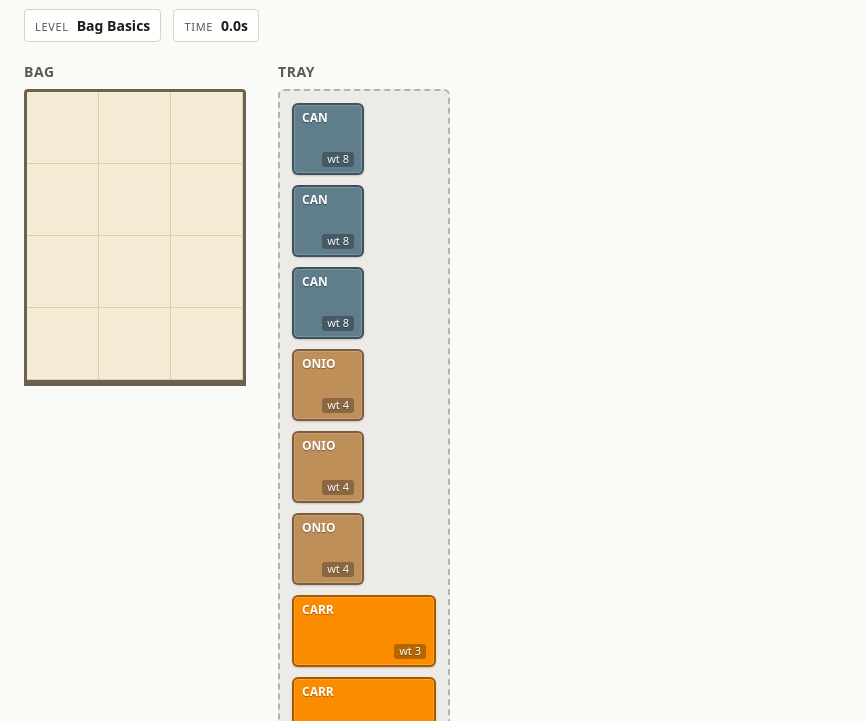
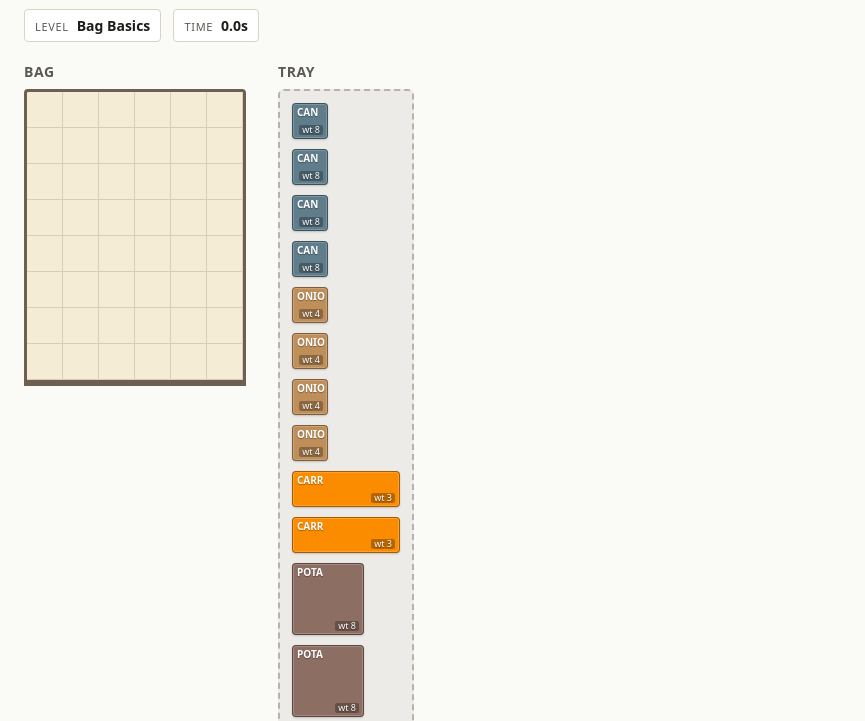
Before and after one commit to wenqinglim/self-checkout, a website with bundled scripts: page index.html in a window 1280 px wide. Shown: the part 79-800 px from the top of the page, without its empty margins (0-865 px from the left). Built offline with nearby package versions, Linux system fonts and the light colour scheme.

Commit message:
Halve item grid + add odd-shaped items (#12)
* Halve item grid + add odd-shaped items

Doubles bag resolution in every level and halves --cell so bags stay
roughly the same on-screen size. Items get redefined at the finer
resolution with realistic relative proportions: a can of beans (1x1)
is the unit; a watermelon is 3x3, a sack of potatoes 2x2, a 2L soda
1x3. Four new odd-aspect items use the finer grid — baguette (4x1),
wine bottle (1x3), pizza box (3x3), and bag of flour (2x2).

Per-level trays are rebuilt to refill the new bags at the same
occupancy ratios as before, and star thresholds rescaled from the new
max base scores while preserving each level's intended difficulty
character (sturdy basics, narrow stack, wide shallow, eggs-shield,
fragile forest, heavy haul, jar bind).

Logic stays grid-agnostic — no changes to src/. Tests in
tests/logic.test.js that hard-coded tiny grids around now-larger items
(watermelon, cereal, soda, chips, jar, potatoes, greens, carrots) are
moved to grids that fit and their expected loads recomputed. All 36
assertions pass.

Co-Authored-By: Claude Opus 4.7 <noreply@anthropic.com>

* Address PR review: pizza/L1/L6 comment accuracy

- Pizza item comment: clarify that loads SUM across spanned columns, so
  a single can over any one of the pizza's three cols (load 8 → 12
  effective) breaks it — not "one can per column" as previously written.
- L1 Bag Basics: restore the adversarial-stack caveat the original
  comment had. The new 6x8 grid still admits the sturdy-on-sturdy traps
  (3 cans on one onion, 4 onions stacked above carrots), and the
  rewritten "nothing breaks under sensible play" framing silently
  absorbed that nuance.
- L6 Heavy Haul: drop the 2 wine bottles. Wine str 10 is lower than
  cereal str 14, so a single can above wine would break it — exactly the
  fragility-roulette character the level claims to avoid. Add 4 more
  cans to keep the bag at a sensible occupancy (56/80 = 70%); retune
  thresholds to [180, 250, 290] against the new max base 317. Update
  the comment to explicitly call out why wine is excluded.

Co-Authored-By: Claude Opus 4.7 <noreply@anthropic.com>

---------

Co-authored-by: Claude Opus 4.7 <noreply@anthropic.com>

```diff
--- a/data/items.js
+++ b/data/items.js
@@ -9,12 +9,18 @@
 //   value     — points awarded if the item survives the carry
 //   color     — placeholder visual; readable rectangles for the MVP
 //   tag       — short shorthand the player can read on the rectangle
+//
+// The grid unit was halved in `feature/halve-grid-resolution`: a 1x1 cell is
+// now the size of a small can. Larger items are sized in multiples of that.
+// `weight`/`strength`/`value` were left intact where they still made sense
+// post-resize, and only nudged where the new footprint changed the item's
+// physical character (e.g. a 1L jar getting taller didn't change its mass).
 
 export const ITEMS = {
   watermelon: {
     id: "watermelon",
     name: "Watermelon",
-    footprint: { w: 2, h: 2 },
+    footprint: { w: 3, h: 3 },
     weight: 10,
     strength: 60,
     value: 30,
@@ -34,7 +40,7 @@ export const ITEMS = {
   soda: {
     id: "soda",
     name: "2L soda",
-    footprint: { w: 1, h: 2 },
+    footprint: { w: 1, h: 3 },
     weight: 9,
     strength: 30,
     value: 15,
@@ -44,7 +50,7 @@ export const ITEMS = {
   cereal: {
     id: "cereal",
     name: "Cereal box",
-    footprint: { w: 2, h: 1 },
+    footprint: { w: 2, h: 2 },
     weight: 4,
     strength: 14,
     value: 12,
@@ -74,7 +80,7 @@ export const ITEMS = {
   chips: {
     id: "chips",
     name: "Chips",
-    footprint: { w: 1, h: 1 },
+    footprint: { w: 2, h: 2 },
     weight: 1,
     strength: 2,
     value: 8,
@@ -84,7 +90,7 @@ export const ITEMS = {
   jar: {
     id: "jar",
     name: "Glass jar",
-    footprint: { w: 1, h: 1 },
+    footprint: { w: 1, h: 2 },
     weight: 7,
     strength: 12,
     value: 25,
@@ -114,7 +120,7 @@ export const ITEMS = {
   greens: {
     id: "greens",
     name: "Bag of greens",
-    footprint: { w: 2, h: 1 },
+    footprint: { w: 2, h: 2 },
     weight: 1,
     strength: 4,
     value: 15,
@@ -124,7 +130,7 @@ export const ITEMS = {
   potatoes: {
     id: "potatoes",
     name: "Potatoes",
-    footprint: { w: 1, h: 2 },
+    footprint: { w: 2, h: 2 },
     weight: 8,
     strength: 50,
     value: 18,
@@ -144,11 +150,68 @@ export const ITEMS = {
   carrots: {
     id: "carrots",
     name: "Carrots",
-    footprint: { w: 2, h: 1 },
+    footprint: { w: 3, h: 1 },
     weight: 3,
     strength: 20,
     value: 14,
     color: "#fb8c00",
     tag: "CARR",
   },
+
+  // --- Odd-aspect-ratio items unlocked by the finer grid ------------------
+
+  // Baguette: 4x1, very long and very fragile. Forces the player to find a
+  // protected top-row stripe of width 4 — usually only available on wider bags.
+  baguette: {
+    id: "baguette",
+    name: "Baguette",
+    footprint: { w: 4, h: 1 },
+    weight: 2,
+    strength: 4,
+    value: 16,
+    color: "#d2a35c",
+    tag: "BAGT",
+  },
+
+  // Wine: 1x3, narrow and tall. Has real heft but mid-fragile — it can hold
+  // light items above but loses to a heavy stack. The thin column makes it
+  // awkward to anchor without wasting neighbouring cells.
+  wine: {
+    id: "wine",
+    name: "Wine bottle",
+    footprint: { w: 1, h: 3 },
+    weight: 6,
+    strength: 10,
+    value: 30,
+    color: "#7a1f3d",
+    tag: "WINE",
+  },
+
+  // Pizza: 3x3, a big flat box. Surprisingly fragile — strength 6 means a
+  // single can over ANY one of its three columns puts load 8 on the pizza
+  // (loads sum across spanned columns) and 8 × 1.5 = 12 > 6 breaks it.
+  // Belongs near the top of any pack that includes it.
+  pizza: {
+    id: "pizza",
+    name: "Pizza box",
+    footprint: { w: 3, h: 3 },
+    weight: 3,
+    strength: 6,
+    value: 28,
+    color: "#c83e3e",
+    tag: "PIZA",
+  },
+
+  // Flour: 2x2 rigid bag of flour. Bulky, mid-weight, and tough — a reasonable
+  // mid-layer anchor that occupies real volume without crushing what's below.
+  flour: {
+    id: "flour",
+    name: "Bag of flour",
+    footprint: { w: 2, h: 2 },
+    weight: 6,
+    strength: 25,
+    value: 14,
+    color: "#efe7d4",
+    tag: "FLOU",
+  },
 };
--- a/data/levels.js
+++ b/data/levels.js
@@ -5,174 +5,204 @@
 // (ascending). The 1-star bar is the win condition; clearing the level
 // requires final score >= starThresholds[0]. CARRY_FACTOR is global and
 // lives in src/logic.js.
+//
+// Grids were doubled in `feature/halve-grid-resolution` so item footprints
+// can express realistic relative sizes. Trays were grown to refill the bag
+// to roughly the previous occupancy ratio, and thresholds rescaled to the
+// new max base scores.
 
 export const LEVELS = [
-  // Level 1 — Bag Basics. A small 3x4 bag and sturdy items only (no eggs,
-  // bread, chips, jar, strawberries, bananas, greens). Under sensible play
-  // nothing breaks: this level teaches placement and Carry before any
-  // fragility puzzle is introduced. Adversarial stacks CAN still break
-  // sturdies (3 cans on one onion: load 24, x1.5 = 36 > 30 strength;
-  // 2 cans on the carrots' two cols: load 16, x1.5 = 24 > 20 strength),
-  // but no normal player working top-to-bottom hits these. Tray fits in
-  // 10 of 12 cells; max base 94 + max time bonus 100 = ceiling 194.
-  // 1-star is reachable by carrying anything; 3-star requires a clean pack
-  // and a reasonably fast finish (~24s).
+  // Level 1 — Bag Basics. A 6x8 bag and sturdy items only (no eggs, bread,
+  // chips, jar, strawberries, bananas, greens, baguette, wine, pizza). Under
+  // sensible top-down play nothing breaks: this level teaches placement and
+  // Carry before any fragility puzzle is introduced. Adversarial stacks CAN
+  // still break sturdies (3 cans stacked on one onion: column load 24, x1.5
+  // = 36 > 30 strength; 4 onions stacked above carrots' three-col footprint
+  // in a single column: column load 16, carrots see 16, x1.5 = 24 > 20),
+  // but no normal player working top-to-bottom hits these. Tray fills 26/48
+  // cells (54%) so the player has room to experiment. Max base 166 + bonus
+  // 100 = ceiling 266. 1-star is reachable by carrying anything; 3-star
+  // requires a clean pack and a reasonably fast finish (~35s).
   {
     id: 1,
     name: "Bag Basics",
-    bag: { W: 3, H: 4 },
+    bag: { W: 6, H: 8 },
     tray: [
-      "canned", "canned", "canned",
-      "onions", "onions", "onions",
+      "canned", "canned", "canned", "canned",
+      "onions", "onions", "onions", "onions",
       "carrots", "carrots",
+      "potatoes", "potatoes",
+      "flour",
     ],
-    starThresholds: [80, 130, 170],
+    starThresholds: [110, 175, 230],
     timeBonusMax: 100,
     timeDecay: 1.0,
   },
 
-  // Level 2 — Tall & Narrow. A 2x7 bag forces strict stack-order thinking:
-  // every placement is locked under whatever the player puts on top. Tray
-  // fills 12 of 14 cells. Potatoes are the obvious bottom anchors; chips
-  // and bread belong on top. Max base 107, ceiling 207. 3-star at 180 needs
-  // a no-breakage pack inside ~27s.
+  // Level 2 — Tall & Narrow. A 4x14 bag still forces strict stack-order
+  // thinking: most placements are locked under whatever the player puts on
+  // top. Tray fills 38/56 cells (68%). Potatoes are the obvious bottom anchor
+  // pair; chips and bread belong on top; strawberries are the lightest fragile
+  // ballast. Wine bottles are an awkward 1x3 — they occupy a single column for
+  // three rows, biting hard into a narrow bag. Max base 308.
   {
     id: 2,
     name: "Tall & Narrow",
-    bag: { W: 2, H: 7 },
+    bag: { W: 4, H: 14 },
     tray: [
       "potatoes", "potatoes",
-      "soda",
-      "canned", "canned",
-      "bread",
-      "chips", "chips",
+      "soda", "soda",
+      "canned", "canned", "canned", "canned",
+      "bread", "bread",
+      "chips",
+      "jar", "jar",
+      "strawberries", "strawberries",
+      "wine", "wine",
     ],
-    starThresholds: [90, 140, 180],
+    starThresholds: [180, 250, 300],
     timeBonusMax: 100,
     timeDecay: 1.0,
   },
 
-  // Level 3 — Wide & Shallow. A 5x3 bag is a totally different spatial
-  // puzzle from a tall bag: only three vertical layers, and most items are
-  // 2 wide, leaving an awkward 5th column that only 1x1s (cans) can fill.
-  // Tray is an exact fit at 15/15 cells. A clean three-layer pack
-  // (sturdy/mid/fragile) keeps every item intact for 136 base; the trap is
-  // putting the eggs anywhere but the top row, where any load above them
-  // wins (eggs strength is 3).
+  // Level 3 — Wide & Shallow. A 10x6 bag is a totally different spatial puzzle
+  // from a tall bag: only six vertical layers, but plenty of horizontal room.
+  // Tray fills 51/60 cells (85%). A clean three-or-four-layer pack
+  // (sturdy/mid/fragile) keeps every item intact; the trap is putting the
+  // eggs anywhere but the top row, where any load above them wins. Pizza is
+  // the new awkward neighbour — 3x3 flat and surprisingly fragile (str 6).
+  // Max base 286.
   {
     id: 3,
     name: "Wide & Shallow",
-    bag: { W: 5, H: 3 },
+    bag: { W: 10, H: 6 },
     tray: [
       "cereal", "cereal",
-      "bananas",
-      "carrots",
-      "greens",
-      "eggs",
-      "canned", "canned", "canned",
+      "bananas", "bananas",
+      "carrots", "carrots",
+      "greens", "greens",
+      "eggs", "eggs",
+      "canned", "canned", "canned", "canned",
+      "pizza",
+      "baguette",
+      "flour",
     ],
-    starThresholds: [110, 170, 210],
+    starThresholds: [170, 230, 270],
     timeBonusMax: 100,
     timeDecay: 1.0,
   },
 
-  // Level 4 — Protect the Eggs. The original "shield the eggs" idea, now
-  // sharing the bag with strawberries (the only other ultra-fragile item).
-  // 4x5 bag, 17/20 cells filled, max base 190. Putting eggs OR strawberries
-  // anywhere with weight above them loses 35 or 22 respectively — visibly
-  // sacrifice-able, which is the lesson. 3-star at 250 needs a clean pack
-  // finishing in ~40s; 2-star at 210 leaves comfortable planning time.
+  // Level 4 — Protect the Eggs. The "shield the eggs" idea, now with multiple
+  // ultra-fragile items competing for the top row. 8x10 bag, 59/80 cells
+  // filled. Putting eggs OR strawberries anywhere with weight above them
+  // loses 35 or 22 respectively. Wine bottles (str 10) are mid-fragile and
+  // need their own column-stripe handled. Max base 459.
   {
     id: 4,
     name: "Protect the eggs",
-    bag: { W: 4, H: 5 },
+    bag: { W: 8, H: 10 },
     tray: [
       "watermelon",
-      "potatoes",
-      "canned", "canned",
-      "soda",
-      "bread",
-      "eggs",
-      "strawberries", "strawberries",
-      "chips",
+      "potatoes", "potatoes",
+      "canned", "canned", "canned", "canned",
+      "soda", "soda",
+      "bread", "bread",
+      "eggs", "eggs", "eggs",
+      "strawberries", "strawberries", "strawberries", "strawberries",
+      "chips", "chips",
+      "wine", "wine",
+      "flour",
     ],
-    starThresholds: [140, 210, 250],
+    starThresholds: [250, 360, 420],
     timeBonusMax: 100,
     timeDecay: 1.0,
   },
 
-  // Level 5 — Fragile Forest. A 4x4 bag stuffed (15/16 cells) with mostly
-  // fragile items: jar, eggs, 2 strawberries, 2 bananas, greens — plus a
-  // single potato and a single carrot as the only viable anchors. Every
-  // mid-layer slot has to bear a sub-strength load; there's almost no slack
-  // for sloppy placement. Max base 187. The level rewards finding the one
+  // Level 5 — Fragile Forest. An 8x8 bag stuffed (58/64 cells, 91%) with
+  // mostly fragile items: bananas, greens, eggs, strawberries, jar, wine,
+  // baguette, bread, pizza — plus a single potato and pairs of carrots as the
+  // only viable anchors. Every mid-layer slot bears a sub-strength load;
+  // there's almost no slack. Max base 460. The level rewards finding the one
   // clean layering rather than rushing.
   {
     id: 5,
     name: "Fragile forest",
-    bag: { W: 4, H: 4 },
+    bag: { W: 8, H: 8 },
     tray: [
       "potatoes",
-      "carrots",
-      "bananas", "bananas",
-      "greens",
-      "eggs",
-      "strawberries", "strawberries",
-      "jar",
+      "carrots", "carrots",
+      "bananas", "bananas", "bananas",
+      "greens", "greens",
+      "eggs", "eggs",
+      "strawberries", "strawberries", "strawberries",
+      "jar", "jar",
+      "wine", "wine",
+      "baguette",
+      "bread", "bread",
+      "pizza",
     ],
-    starThresholds: [130, 190, 230],
+    starThresholds: [240, 350, 420],
     timeBonusMax: 100,
     timeDecay: 1.0,
   },
 
-  // Level 6 — Heavy Haul. The inverse of Fragile Forest: a 4x5 bag filled
-  // 19/20 with heavy, rigid items (watermelon, 2 potatoes, 2 sodas, cans,
-  // onions) plus a single cereal as the only real fragile concern. Max base
-  // 162. The puzzle is the strength-budget chain — cans (str 45) at the
-  // bottom can hold cans above them, but the cereal (str 14) has to live
-  // at the top or it crumples. Tests the player's intuition for "how much
-  // does this item bear?" without the fragility-roulette of Level 5.
+  // Level 6 — Heavy Haul. The inverse of Fragile Forest: an 8x10 bag filled
+  // 56/80 (70%) with heavy, rigid items only (watermelon, 3 potatoes, 3
+  // sodas, 10 cans, 4 onions, 2 flour) plus a single cereal as the only
+  // fragile concern. Wine is deliberately excluded — its str 10 is lower
+  // than cereal's str 14, so a single can above wine would break it and
+  // the level would inherit the fragility-roulette character of Level 5.
+  // The puzzle here is the strength-budget chain — cans (str 45) at the
+  // bottom can hold cans above them, but cereal (str 14) has to live near
+  // the top or it crumples. Tests intuition for "how much does this item
+  // bear?" without mid-fragile items in play. Max base 317.
   {
     id: 6,
     name: "Heavy haul",
-    bag: { W: 4, H: 5 },
+    bag: { W: 8, H: 10 },
     tray: [
       "watermelon",
-      "potatoes", "potatoes",
-      "soda", "soda",
-      "canned", "canned", "canned",
-      "onions", "onions",
+      "potatoes", "potatoes", "potatoes",
+      "soda", "soda", "soda",
+      "canned", "canned", "canned", "canned", "canned",
+      "canned", "canned", "canned", "canned", "canned",
+      "onions", "onions", "onions", "onions",
       "cereal",
+      "flour", "flour",
     ],
-    starThresholds: [110, 170, 210],
+    starThresholds: [180, 250, 290],
     timeBonusMax: 100,
     timeDecay: 1.0,
   },
 
-  // Level 7 — The Glass-Jar Bind. The original capstone, retained verbatim.
+  // Level 7 — The Glass-Jar Bind. The original capstone, retained in spirit.
   // The jar is heavy enough (wt 7) to crush bread/eggs/chips if it sits on
   // them, AND fragile enough (str 12) to break under ~two cans or a heavy
   // stack. A zero-damage layout exists (heavy on bottom, fragile/light
-  // spread across the top row in separate columns), so the bind is
-  // *threshold*, not breakage. Max base 165 vs the 250 3-star bar means
-  // even a clean carry needs ≥85 bonus (finish in ≤15s); 2-star at 230 is
-  // a clean carry in ≤35s. Sacrificing chips drops the base to 157 and
-  // tightens the bar further. The choice the level forces is speed-vs-safety.
+  // spread across the top row in separate columns), but every odd-shaped
+  // newcomer — baguette (4x1, str 4), wine (1x3, str 10), pizza (3x3, str 6)
+  // — chews up the top row, forcing layout trade-offs. 8x10 bag, 67/80 cells
+  // (84%). Max base 388. The 3-star bar of 440 means even a clean carry
+  // needs a non-trivial bonus (~52, finish in ≤48s). The choice the level
+  // forces is speed-vs-safety.
   {
     id: 7,
     name: "The glass-jar bind",
-    bag: { W: 4, H: 5 },
+    bag: { W: 8, H: 10 },
     tray: [
       "watermelon",
-      "canned", "canned",
-      "soda",
-      "cereal",
-      "bread",
-      "eggs",
-      "chips",
-      "jar",
+      "canned", "canned", "canned", "canned",
+      "soda", "soda",
+      "cereal", "cereal",
+      "bread", "bread",
+      "eggs", "eggs",
+      "chips", "chips",
+      "jar", "jar",
+      "baguette",
+      "wine",
+      "pizza",
+      "flour",
     ],
-    starThresholds: [210, 230, 250],
+    starThresholds: [330, 400, 440],
     timeBonusMax: 100,
     timeDecay: 1.0,
   },
--- a/style.css
+++ b/style.css
@@ -1,5 +1,8 @@
 :root {
-  --cell: 72px;
+  /* Halved from 72px in feature/halve-grid-resolution: bag dims in
+   * data/levels.js doubled, so the on-screen bag footprint stays roughly
+   * the same while items can be sized at finer granularity. */
+  --cell: 36px;
   --bag-border: #6e6051;
   --cell-line: #d9cdb4;
   --bag-bg: #f5ecd5;
@@ -100,8 +103,8 @@ header h1 { margin: 0 0 4px 0; font-size: 22px; }
 
 .item {
   position: relative;
-  border-radius: 6px;
-  border: 2px solid rgba(0, 0, 0, 0.35);
+  border-radius: 4px;
+  border: 1px solid rgba(0, 0, 0, 0.35);
   box-shadow:
     inset 0 0 0 1px rgba(255, 255, 255, 0.18),
     0 1px 2px rgba(0, 0, 0, 0.18);
@@ -109,9 +112,11 @@ header h1 { margin: 0 0 4px 0; font-size: 22px; }
   display: flex;
   flex-direction: column;
   justify-content: space-between;
-  padding: 6px 8px;
-  font-size: 12px;
-  line-height: 1.15;
+  /* Tightened from 6px 8px / 12px font to fit a 36px cell — a 1x1 item is
+   * now a small chip and needs to legibly show the tag + wt badge. */
+  padding: 3px 4px;
+  font-size: 10px;
+  line-height: 1.1;
   text-shadow: 0 1px 1px rgba(0, 0, 0, 0.35);
   user-select: none;
 }
@@ -127,10 +132,10 @@ header h1 { margin: 0 0 4px 0; font-size: 22px; }
 .item-weight {
   align-self: flex-end;
   font-variant-numeric: tabular-nums;
-  font-size: 11px;
+  font-size: 9px;
   background: rgba(0, 0, 0, 0.28);
-  padding: 1px 5px;
-  border-radius: 3px;
+  padding: 0 3px;
+  border-radius: 2px;
   position: relative;
   z-index: 1;
 }
```
Also changed, not shown: tests/logic.test.js (+63 -49 lines).
